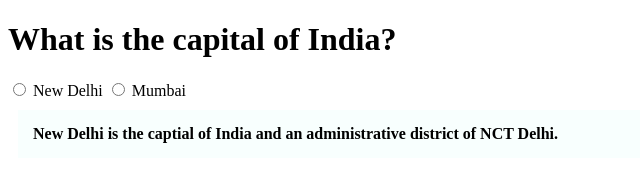
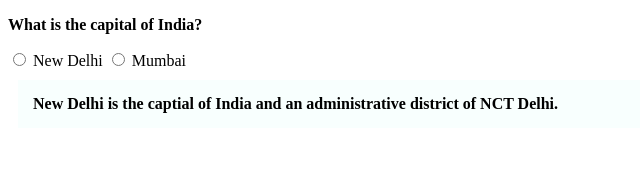
Before and after one commit to acciojob/trivia-kYasHwaNTH1, a website: page main.html in a window 1280 px wide. Shown: the whole page, without its empty margins (0-640 px from the left). Drawn offline with Linux system fonts and the light colour scheme.

Commit message:
created a submission

```diff
--- a/main.html
+++ b/main.html
@@ -13,12 +13,15 @@
 	background: #f8fffe;
 	font-weight:bold;
 }
+		#h{
+			font-weight:bold;
+		}
 	</style>
 </head>
 
 <body>
 	<main>
-		<h1>What is the capital of India?</h1>
+		<p id="h">What is the capital of India?</p>
 		<label>
 			<input type="radio" name="capital" value="NewDelhi" />
 			New Delhi
```
